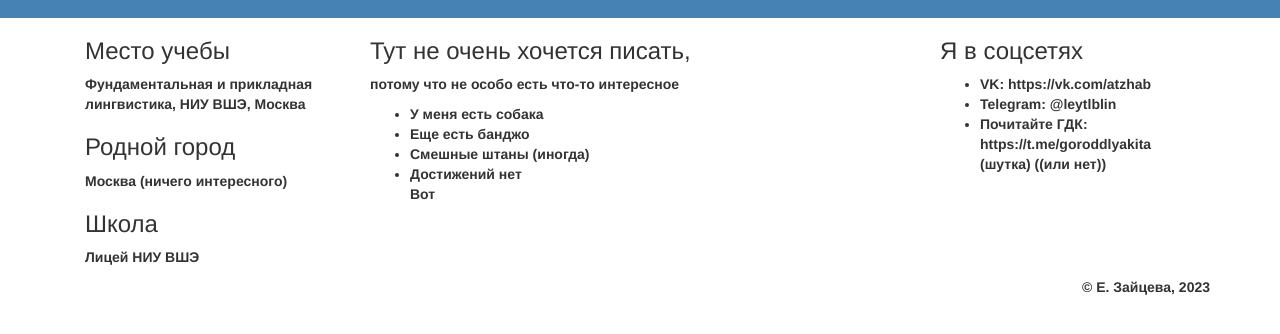
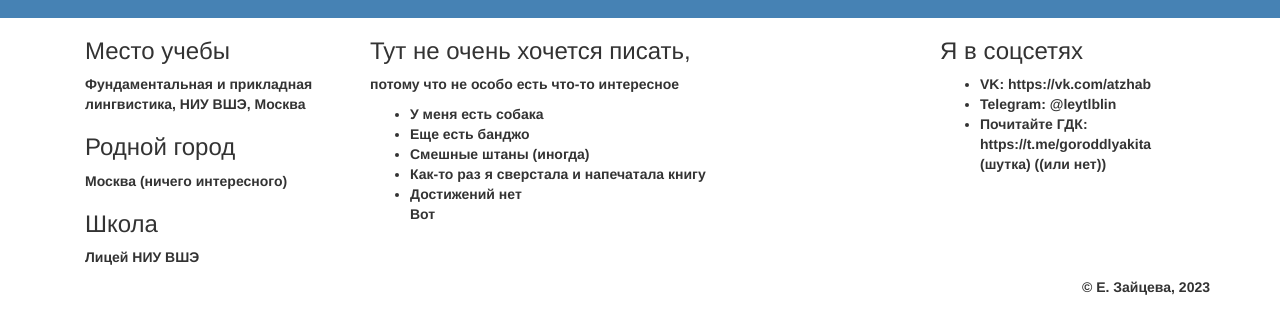
Before and after one commit to leytlblin/lingdata, a plain HTML site: page страниччка.html in a window 1280 px wide. Shown: the part 432-766 px from the top of the page. Drawn offline with nearby package versions, Linux system fonts and the light colour scheme.

Commit message:
Update страниччка.html

```diff
--- a/страниччка.html
+++ b/страниччка.html
@@ -94,6 +94,7 @@
 						<li>У меня есть собака </li>
 						<li>Еще есть банджо </li>
 						<li>Смешные штаны (иногда)</li>
+						<li>Как-то раз я сверстала и напечатала книгу</li>
 						<li>Достижений нет </li>
 						Вот </p>
 						</ul>
```
